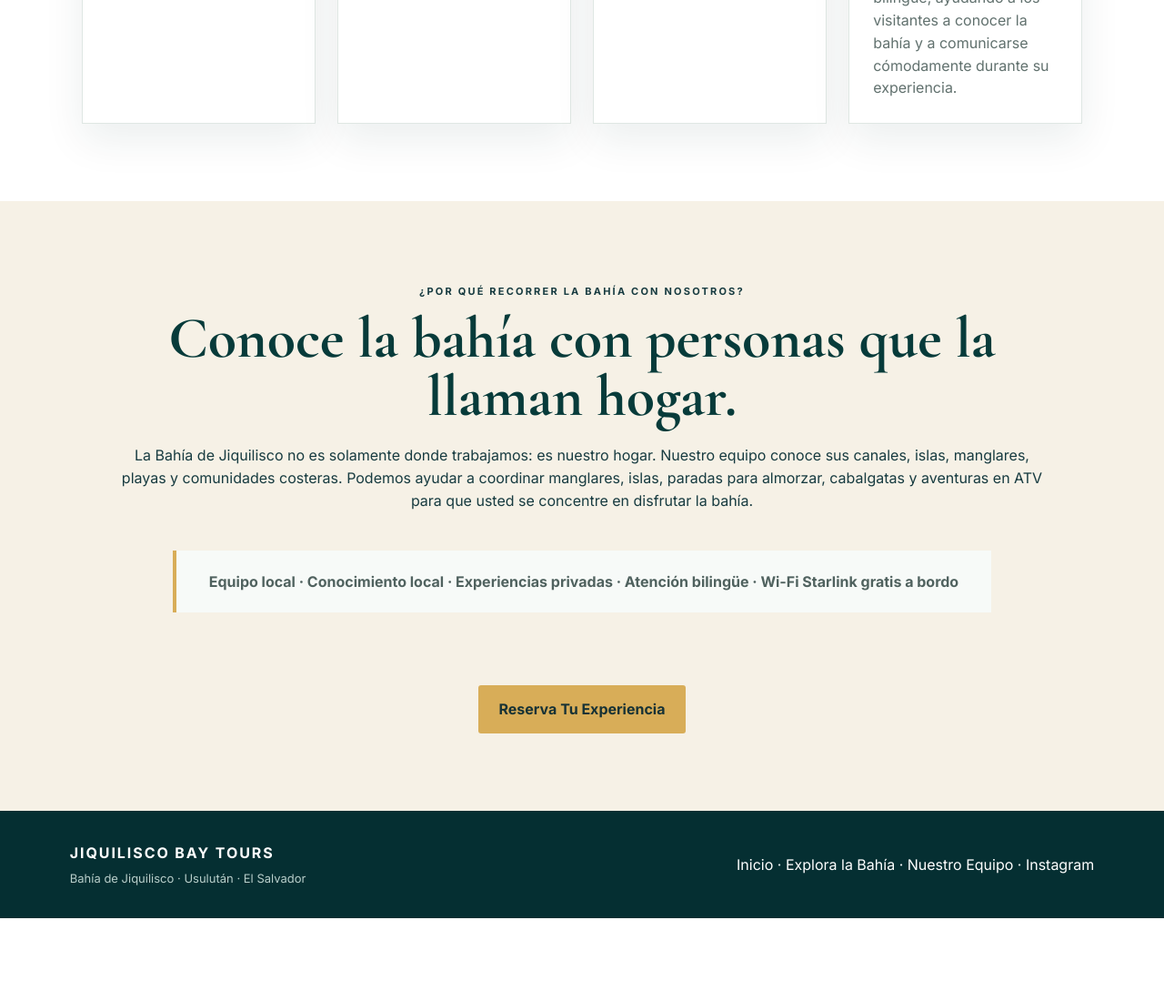
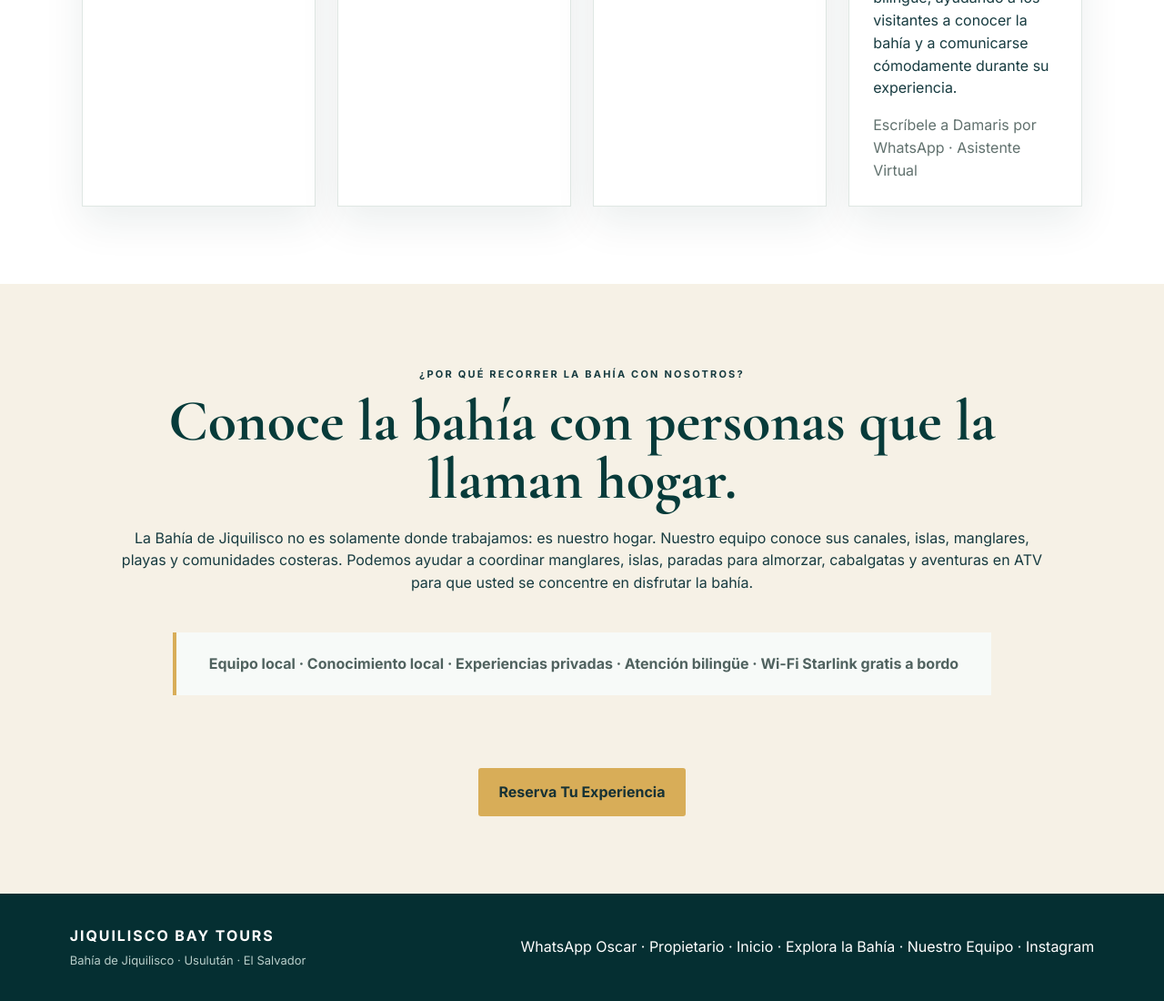
Before and after one commit to oscarcruzmel/jiquilisco-bay-tours, a plain HTML site: page team-es.html in a window 1280 px wide. Shown: the part 1240-2340 px from the top of the page at 91% size. Before the commit the page ends 2249 px from the top, so only its background shows below. Drawn offline with nearby package versions, Linux system fonts and the light colour scheme.

Commit message:
Add bilingual WhatsApp contacts

```diff
--- a/team-es.html
+++ b/team-es.html
@@ -6,8 +6,8 @@
 <article class="team-card"><div class="team-photo"><img src="Captain_Napo_Jiquilisco_Bay_Tours.jpg" alt="Capitán Napo de Jiquilisco Bay Tours" loading="lazy"></div><div class="team-card-body"><h2>Capitán Napo</h2><p class="team-role">Capitán y Guía Local</p><p>Nacido y criado en Puerto El Triunfo, Napo aporta a cada paseo su conocimiento directo de la bahía, sus canales, islas y comunidades costeras.</p></div></article>
 <article class="team-card"><div class="team-photo"><img src="Abdias_Jiquilisco_Bay_Tours.jpg" alt="Abdias de Jiquilisco Bay Tours" loading="lazy"></div><div class="team-card-body"><h2>Abdias</h2><p class="team-role">Coordinador de Tours</p><p>Su contacto local durante la experiencia, ayudando a coordinar los detalles y a que su día en la bahía transcurra de la mejor manera.</p></div></article>
 <article class="team-card"><div class="team-photo"><img src="Joel_Jiquilisco_Bay_Tours.jpg" alt="Joel de Jiquilisco Bay Tours" loading="lazy"></div><div class="team-card-body"><h2>Joel</h2><p class="team-role">Operaciones y Atención al Visitante</p><p>Joel apoya las operaciones y a nuestros visitantes para ofrecer una experiencia personal y bien coordinada desde tierra hasta la bahía.</p></div></article>
-<article class="team-card"><div class="team-photo" aria-label="Espacio para foto de Damaris">A</div><div class="team-card-body"><h2>Damaris</h2><p class="team-role">Coordinadora Bilingüe de Visitantes y Guía Turística</p><p>Damaris ayuda a nuestros visitantes en inglés y español con reservaciones, comunicación antes del tour y coordinación con nuestro equipo local. También se desempeña como guía turística bilingüe, ayudando a los visitantes a conocer la bahía y a comunicarse cómodamente durante su experiencia.</p></div></article>
+<article class="team-card"><div class="team-photo" aria-label="Espacio para foto de Damaris">D</div><div class="team-card-body"><h2>Damaris</h2><p class="team-role">Asistente Virtual y Coordinadora Bilingüe de Visitantes</p><p>Damaris ayuda a nuestros visitantes en inglés y español con reservaciones, comunicación antes del tour y coordinación con nuestro equipo local. También se desempeña como guía turística bilingüe, ayudando a los visitantes a conocer la bahía y a comunicarse cómodamente durante su experiencia.</p><p><a href="https://wa.me/50377386026" target="_blank" rel="noopener">Escríbele a Damaris por WhatsApp · Asistente Virtual</a></p></div></article>
 </div></section>
 <section class="team-why"><p class="kicker">¿POR QUÉ RECORRER LA BAHÍA CON NOSOTROS?</p><h2>Conoce la bahía con personas que la llaman hogar.</h2><p>La Bahía de Jiquilisco no es solamente donde trabajamos: es nuestro hogar. Nuestro equipo conoce sus canales, islas, manglares, playas y comunidades costeras. Podemos ayudar a coordinar manglares, islas, paradas para almorzar, cabalgatas y aventuras en ATV para que usted se concentre en disfrutar la bahía.</p><div class="team-note"><strong>Equipo local · Conocimiento local · Experiencias privadas · Atención bilingüe · Wi-Fi Starlink gratis a bordo</strong></div></section>
 <div class="team-actions"><a class="btn gold" href="/#reservas">Reserva Tu Experiencia</a></div></main>
-<footer><div class="footer-brand"><b>JIQUILISCO BAY TOURS</b><span>Bahía de Jiquilisco · Usulután · El Salvador</span></div><div><a href="/">Inicio</a> · <a href="blog-es.html">Explora la Bahía</a> · <a href="team-es.html">Nuestro Equipo</a> · <a href="https://www.instagram.com/jiquiliscobaytours" target="_blank" rel="noopener">Instagram</a></div></footer></body></html>
+<footer><div class="footer-brand"><b>JIQUILISCO BAY TOURS</b><span>Bahía de Jiquilisco · Usulután · El Salvador</span></div><div><a href="https://wa.me/17039867804" target="_blank" rel="noopener">WhatsApp Oscar · Propietario</a> · <a href="/">Inicio</a> · <a href="blog-es.html">Explora la Bahía</a> · <a href="team-es.html">Nuestro Equipo</a> · <a href="https://www.instagram.com/jiquiliscobaytours" target="_blank" rel="noopener">Instagram</a></div></footer></body></html>
```
